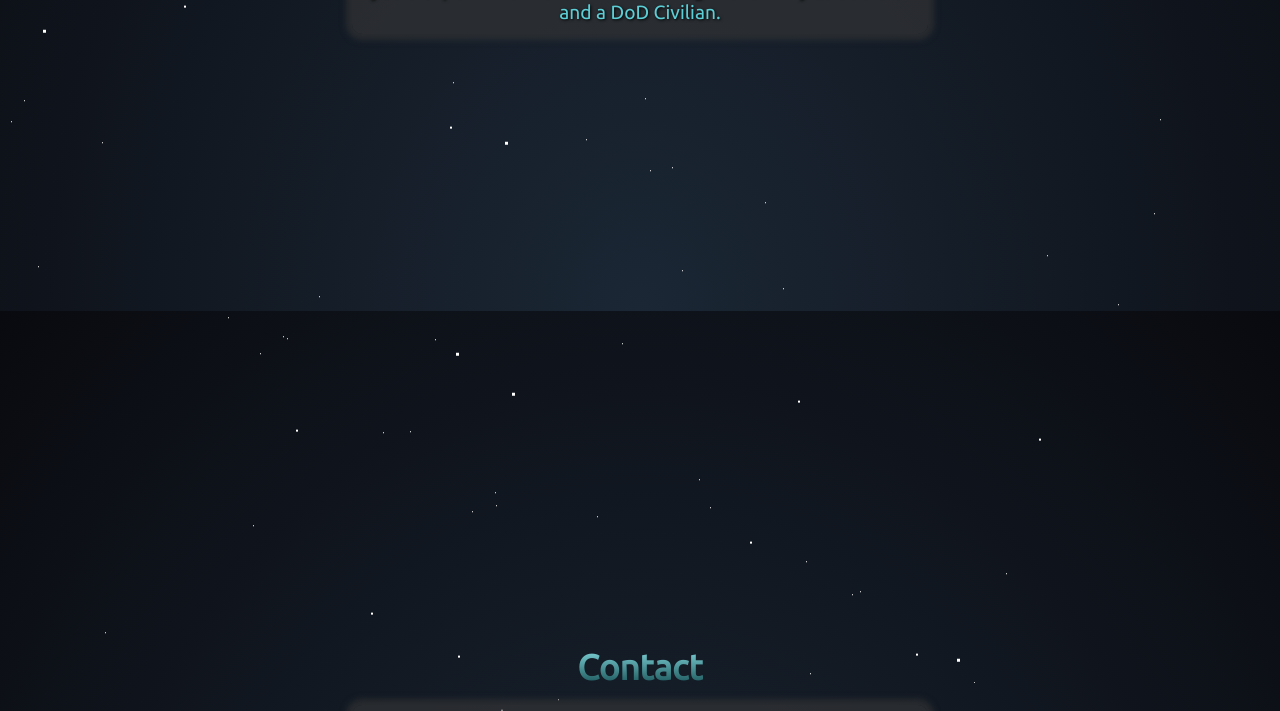
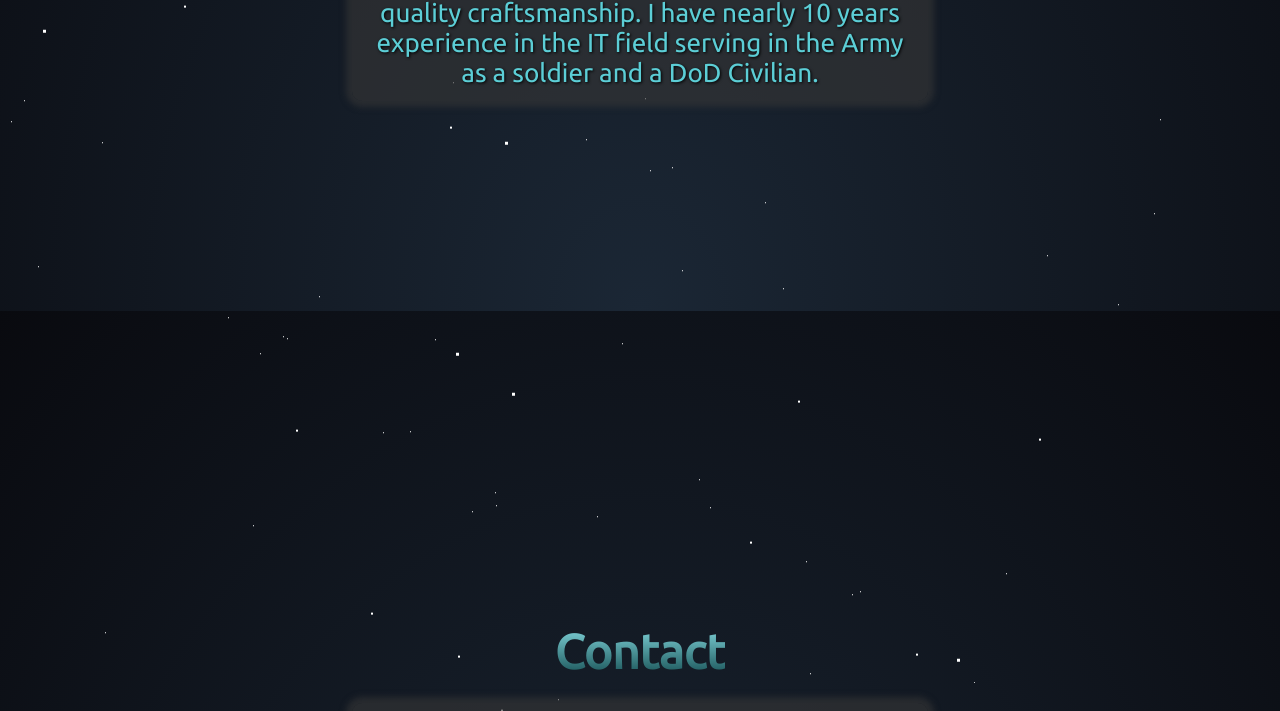
Before and after one commit to kimmidesigns/kimmidesigns.github.io, a website built with Parcel: page src/index.html in a window 1280 px wide. Shown: the part 2089-2800 px from the top of the page. Built offline with nearby package versions, Linux system fonts and the light colour scheme; animation ran at ten frames a second.

Commit message:
SASS/SCSS Update

```diff
--- a/src/scss/styles.scss
+++ b/src/scss/styles.scss
@@ -88,6 +88,7 @@ nav {
     text-align: center;
     color: color(primary);
     overflow: hidden;
+    font-size: 3vw;
 
     h1 {
         font-size: 2.2em;
@@ -263,6 +264,8 @@ nav {
     }
 
     .home-container, .about-container, .contact-container {
+        font-size: 1.7vw;
+
         p, > ul {
             width: 45vw;
         }
```
